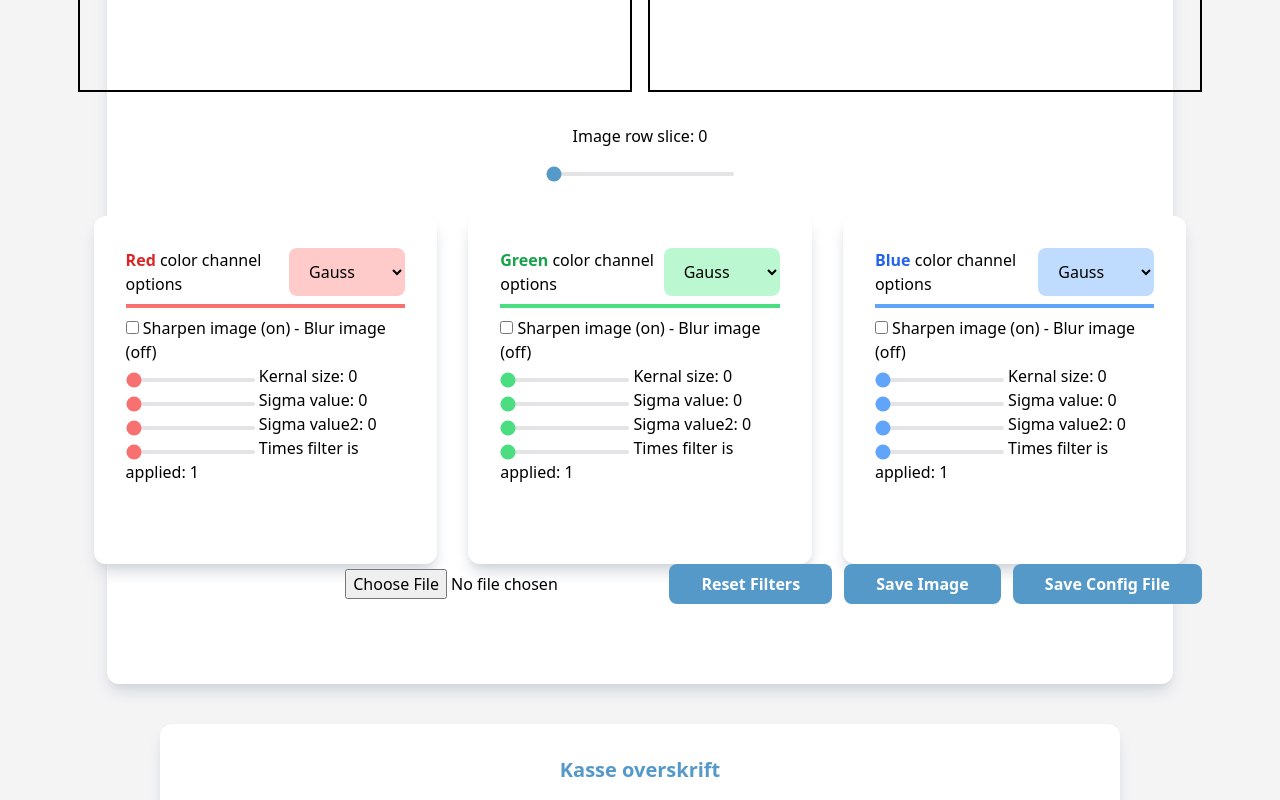
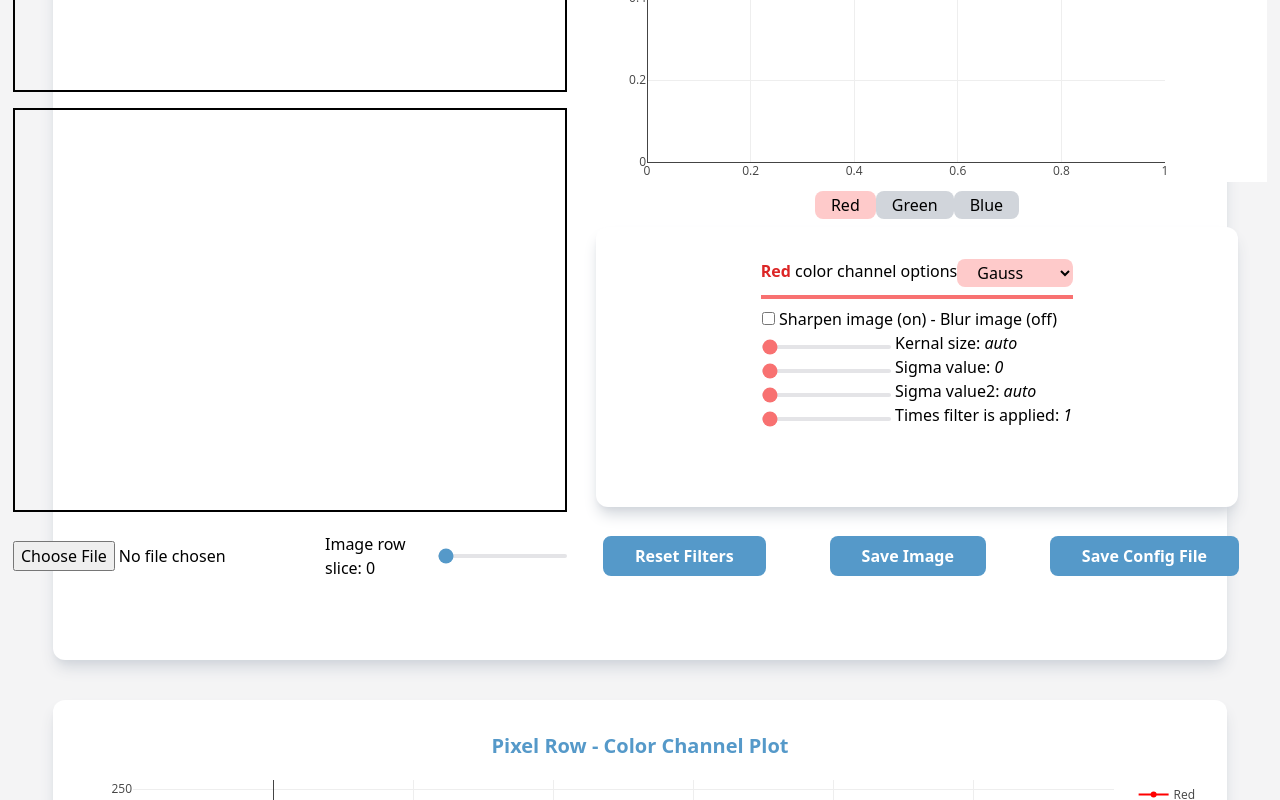
Before and after one commit to VictorIbs1307/master-thesis-demo, a website built with Parcel: page src/index.html in a window 1280 px wide. Shown: the part 500-1300 px from the top of the page. Built offline with nearby package versions, Linux system fonts and the light colour scheme.

Commit message:
Stable version

```diff
--- a/src/index.html
+++ b/src/index.html
@@ -11,30 +11,41 @@
 
 <body class="bg-zinc-100">
     <header class="flex items-center justify-center w-full h-14 bg-[#5599c9] mb-10 shadow-gray-300 shadow-lg text-white font-semibold text-lg">
-        Projekt navn
+        Master Thesis - Rendering of screen colors for Protecting Children's Eyesight 2023
     </header>
 
     <div class="flex flex-col bg-zinc-100">
         <!-- FIRST ROW -->
-        <div class="flex flex-col pb-20 items-center mx-auto w-10/12 bg-white p-8 rounded-xl shadow-gray-300 shadow-lg">
-            <h2 class="flex justify-center text-[#5599c9] font-bold text-xl">Kasse overskrift</h2>
+        <div class="flex flex-col pb-20 items-center mx-auto w-11/12 bg-white p-8 rounded-xl shadow-gray-300 shadow-lg">
+            <h2 class="flex justify-center text-[#5599c9] font-bold text-xl">
+                Image - Color Channels - Filtering Demo
+            </h2>
             <div class="flex flex-col mt-8" id="myViews">
-                <div class=" ">
-                    <div class="flex justify-center flex-column space-x-4">
-                        <canvas class="border-2 border-black mb-4" id="Mycanvas" width="550" class="w-5/12" height="400"></canvas>
-                        <canvas class="border-2 border-black mb-4" id="ProcessCanvas" width="550" height="400"></canvas>
-                        <!-- <canvas id="myChart" style="max-width:700px"></canvas> -->
+                <div class="flex flex-row">
+                    <div class="flex flex-col">
+                        <canvas class="border-2 border-black mb-4" id="Mycanvas" width="550" height="400"></canvas>
+                        <canvas class="border-2 border-black " id="ProcessCanvas" width="550" height="400"></canvas>
+                        <div class="flex justify-between items-center pt-5">
+                            <input class="input-files" type="file" accept="image/*,video/*" />
+                            <div class="flex justify-between items-center">
+                                <label class="pr-2" for="image-row-slice">Image row slice: <output id="image-row-slice-value">0</output></label><br>
+                                <input class="hover:cursor-pointer accent-[#5599c9] bg-zinc-200" id="image-row-slice" type="range" min="0" max="10" value="0">
+                            </div>
                         </div>
                     </div>
 
-
-
-                <div class="flex flex-col items-center mt-4">
-                    <label for="image-row-slice">Image row slice: <output id="image-row-slice-value">0</output></label><br>
-                    <input class="w-1/6 hover:cursor-pointer accent-[#5599c9] bg-zinc-200" id="image-row-slice" type="range" min="0" max="10" value="0">
+                    <div class="flex justify-around flex-col pt-10">
+                        <div class="flex w-11/12">
+                            <div id='myDiv'>
+                                <!-- Plotly chart will be drawn inside this DIV -->
                             </div>
-                <div class="grid grid-cols-3 pt-10">
-                    <div class="flex flex-col pb-20 items-center mx-auto w-11/12 bg-white p-8 rounded-xl shadow-gray-300 shadow-lg ">
+                        </div>
+                        <div class="flex justify-center">
+                            <button id="colorOptionMenuTab" class="bg-red-200 rounded-lg py-0.5 px-4 outline-none">Red</button>
+                            <button id="colorOptionMenuTab" class="bg-gray-300  rounded-lg py-0.5 px-4 outline-none">Green</button>
+                            <button id="colorOptionMenuTab" class="bg-gray-300 rounded-lg py-0.5 px-4 outline-none">Blue</button>
+                        </div>
+                        <div id="colorOptionMenu" class="flex flex-col pb-20 items-center mx-auto w-11/12 bg-white p-8 rounded-xl shadow-gray-300 shadow-lg ">
                             <div class="flex justify-between border-b-4 border-red-400 pb-2">
                                 <h2><span class="text-red-600 font-semibold">Red</span> color channel options</h2>
                                 <select class="bg-red-200 rounded-lg py-0.5 px-4 outline-none" id="filterType">
@@ -47,16 +58,16 @@
                                 <input type="checkbox" id="blurOrSharpenCheckbox" name="blurOrSharp">
                                 <label for="vehicle1"> Sharpen image (on) - Blur image (off)</label><br>
                                 <input class="accent-red-400 bg-zinc-200" id="kernal-size" type="range" min="0" max="50" value="0">
-                            <label for="kernal-size">Kernal size: <output id="kernal-size-value">0</output></label><br>
+                                <label for="kernal-size">Kernal size: <output  class="italic"id="kernal-size-value">auto</output></label><br>
                                 <input class="accent-red-400 bg-zinc-200" id="sigma" type="range" min="0" max="10" value="0" step="0.1">
-                            <label for="sigma">Sigma value: <output id="sigma-value">0</output></label><br>
+                                <label for="sigma">Sigma value: <output class="italic" id="sigma-value">0</output></label><br>
                                 <input class="accent-red-400 bg-zinc-200" id="sigma2" type="range" min="0" max="10" value="0" step="0.1">
-                            <label for="sigma">Sigma value2: <output id="sigma-value2">0</output></label><br>
+                                <label for="sigma">Sigma value2: <output class="italic" id="sigma-value2">auto</output></label><br>
                                 <input class="accent-red-400 bg-zinc-200" id="time-filter-applied" type="range" min="1" max="10" value="0">
-                            <label for="time-filter-applied">Times filter is applied: <output id="time-filter-applied-value">1</output></label><br>
+                                <label for="time-filter-applied">Times filter is applied: <output class="italic" id="time-filter-applied-value">1</output></label><br>
                             </div>
                         </div>
-                    <div class="flex flex-col pb-20 items-center mx-auto w-11/12 bg-white p-8 rounded-xl shadow-gray-300 shadow-lg ">
+                        <div id="colorOptionMenu" class="hidden flex flex-col pb-20 items-center mx-auto w-11/12 bg-white p-8 rounded-xl shadow-gray-300 shadow-lg ">
                             <div class="flex justify-between border-b-4 border-green-400 pb-2">
                                 <h2><span class="text-green-600 font-semibold">Green</span> color channel options</h2>
                                 <select class="bg-green-200 rounded-lg py-0.5 px-4 outline-none" id="filterType">
@@ -68,16 +79,16 @@
                                 <input type="checkbox" id="blurOrSharpenCheckbox" name="blurOrSharp">
                                 <label for="vehicle1"> Sharpen image (on) - Blur image (off)</label><br>
                                 <input class="accent-green-400 bg-zinc-200" id="kernal-size" type="range" min="0" max="50" value="0">
-                            <label for="kernal-size">Kernal size: <output id="kernal-size-value">0</output></label><br>
+                                <label for="kernal-size">Kernal size: <output class="italic" id="kernal-size-value">auto</output></label><br>
                                 <input class="accent-green-400 bg-zinc-200" id="sigma" type="range" min="0" max="10" value="0" step="0.1">
-                            <label for="sigma">Sigma value: <output id="sigma-value">0</output></label><br>
+                                <label for="sigma">Sigma value: <output class="italic" id="sigma-value">0</output></label><br>
                                 <input class="accent-green-400 bg-zinc-200" id="sigma2" type="range" min="0" max="10" value="0" step="0.1">
-                            <label for="sigma">Sigma value2: <output id="sigma-value2">0</output></label><br>
+                                <label for="sigma">Sigma value2: <output class="italic" id="sigma-value2">auto</output></label><br>
                                 <input class="accent-green-400 bg-zinc-200" class="accent-red-600" id="time-filter-applied" type="range" min="1" max="10" value="0">
-                            <label for="time-filter-applied">Times filter is applied: <output id="time-filter-applied-value">1</output></label>
+                                <label for="time-filter-applied">Times filter is applied: <output class="italic" id="time-filter-applied-value">1</output></label>
                             </div>
                         </div>
-                    <div class="flex flex-col pb-20 items-center mx-auto w-11/12 bg-white p-8 rounded-xl shadow-gray-300 shadow-lg ">
+                        <div id="colorOptionMenu" class="hidden flex flex-col pb-20 items-center mx-auto w-11/12 bg-white p-8 rounded-xl shadow-gray-300 shadow-lg ">
                             <div class="flex justify-between border-b-4 border-blue-400 pb-2">
                                 <h2><span class="text-blue-600 font-semibold">Blue</span> color channel options</h2>
                                 <select class="bg-blue-200 rounded-lg py-0.5 px-4 outline-none" id="filterType">
@@ -89,62 +100,38 @@
                                 <input type="checkbox" id="blurOrSharpenCheckbox" name="blurOrSharp">
                                 <label for="vehicle1"> Sharpen image (on) - Blur image (off)</label><br>
                                 <input class="accent-blue-400 bg-zinc-200" id="kernal-size" type="range" min="0" max="50" value="0">
-                            <label for="kernal-size">Kernal size: <output id="kernal-size-value">0</output></label><br>
+                                <label for="kernal-size">Kernal size: <output class="italic" id="kernal-size-value">auto</output></label><br>
                                 <input class="accent-blue-400 bg-zinc-200" id="sigma" type="range" min="0" max="10" value="0" step="0.1">
-                            <label for="sigma">Sigma value: <output id="sigma-value">0</output></label><br>
+                                <label for="sigma">Sigma value: <output class="italic" id="sigma-value">0</output></label><br>
                                 <input class="accent-blue-400 bg-zinc-200" id="sigma2" type="range" min="0" max="10" value="0" step="0.1">
-                            <label for="sigma">Sigma value2: <output id="sigma-value2">0</output></label><br>
+                                <label for="sigma">Sigma value2: <output class="italic" id="sigma-value2">auto</output></label><br>
                                 <input class="accent-blue-400 bg-zinc-200" id="time-filter-applied" type="range" min="1" max="10" value="0">
-                            <label for="time-filter-applied">Times filter is applied: <output id="time-filter-applied-value">1</output></label>
+                                <label for="time-filter-applied">Times filter is applied: <output class="italic" id="time-filter-applied-value">1</output></label>
                             </div>
                         </div>
-                </div>
-                <div class="ml-auto ">
-                    <input class="input-files" type="file" accept="image/*,video/*" />
+                        <div class="flex justify-around items-center pt-5">
                             <input class="px-8 py-2 ml-2 rounded-lg bg-[#5599c9] hover:bg-[#2978b1] hover:cursor-pointer transition-colors text-white font-semibold shadow-gray-300" id="reset-all" type="button" value="Reset Filters">
                             <input class="px-8 py-2 ml-2 rounded-lg bg-[#5599c9] hover:bg-[#2978b1] hover:cursor-pointer transition-colors text-white font-semibold shadow-gray-300" id="save" type="button" value="Save Image">
                             <input class="px-8 py-2 ml-2 rounded-lg bg-[#5599c9] hover:bg-[#2978b1] hover:cursor-pointer transition-colors text-white font-semibold shadow-gray-300" id="saveConfig" type="button" value="Save Config File">
                         </div>
                     </div>
                 </div>
-
-
-        <!-- SECOND ROW -->
-        <div class="flex flex-col mt-10 pb-20 mx-auto w-3/4 bg-white p-8 rounded-xl shadow-gray-300 shadow-lg">
-            <h2 class="flex justify-center text-[#5599c9] font-bold text-xl">Kasse overskrift</h2>
-            <div class="flex mt-10">
-                <div id='myDiv' style="height: 400px;">
-                    <!-- Plotly chart will be drawn inside this DIV -->
-                </div>
-                <div class="w-1/2">
-                    <!-- RED -->
-                    <div class="mb-4">
-                        <!--red-channel-options -->
-
-                    </div>
-                    <!-- GREEN -->
-                    <div class="mb-4">
-
-                    </div>
-                    <!-- BLUE -->
-                    <div class="blue-channel-options">
-
-                    </div>
-                </div>
             </div>
         </div>
 
         <!-- THIRD ROW -->
-        <div class="mx-auto flex-col w-3/4 bg-white pt-8 mt-10 rounded-xl shadow-gray-300 shadow-lg">
-            <h2 class="flex justify-center text-[#5599c9] font-bold text-xl mb-0">Kasse overskrift</h2>
-            <div class="mt-0" id='myPlot2'>
+        <div class="mx-auto flex-col w-11/12 bg-white pt-8 mt-10 rounded-xl shadow-gray-300 shadow-lg">
+            <h2 class="flex justify-center text-[#5599c9] font-bold text-xl mb-0">
+                Pixel Row - Color Channel Plot
+            </h2>
+            <div class="" id='myPlot2'>
                 <!-- Plotly chart will be drawn inside this DIV  -->
             </div>
         </div>
         <div>
 
             <footer class="flex items-center justify-center w-full h-14 bg-[#5599c9] mt-10 shadow-gray-300 shadow-lg text-white font-semibold text-lg">
-                Projekt navn
+                Master Thesis - Rendering of screen colors for Protecting Children's Eyesight 2023
             </footer>
         </div>
     </div>
@@ -153,7 +140,5 @@
 </body>
 
 </html>
+
 <script src="./index.ts"></script>
-<!-- <script src='https://cdn.plot.ly/plotly-2.18.0.min.js'></script> -->
-<!-- <script src="./index.ts"></script> -->
-<!-- <script type="module" src="./js/tester.js"></script> -->
--- a/src/index.ts
+++ b/src/index.ts
@@ -21,6 +21,9 @@ let timeFiltersAplliedValues = document.querySelectorAll<HTMLInputElement>('[id=
 let imageRowSliceValue = document.querySelector<HTMLInputElement>('#image-row-slice-value');
 let saveButton = document.querySelector<HTMLInputElement>('#save');
 
+let colorOptionMenuTabButtons = document.querySelectorAll<HTMLInputElement>('[id=colorOptionMenuTab]');
+let colorOptionMenus = document.querySelectorAll<HTMLElement>('[id=colorOptionMenu]');
+
 let filter = new Filter();
 let illustrator = new Illustrator();
 
@@ -35,7 +38,12 @@ function init() {
 
     for (let i = 0; i < kernelSizes.length; i++) {
         kernelSizes[i].addEventListener('input', function() {
-            kernalSizesValues[i].value = kernelSizes[i].value;
+            if(kernelSizes[i].value === "0"){
+                kernalSizesValues[i].value = "auto";
+            }
+            else {
+                kernalSizesValues[i].value = kernelSizes[i].value;
+            }
             update();
         }, false);
     };
@@ -49,7 +57,12 @@ function init() {
 
     for (let i = 0; i < sigmas2.length; i++) {
         sigmas2[i].addEventListener('input', function() {
-            sigmaValues2[i].value = sigmas2[i].value;
+            if(sigmas2[i].value === "0"){
+                sigmaValues2[i].value = "auto";
+            }
+            else {
+                sigmaValues2[i].value = sigmas2[i].value;
+            }
             update();
         }, false);
     };
@@ -88,6 +101,26 @@ function init() {
             downloadLink.setAttribute('href', dataURL);
             downloadLink.click();
         }
+    });
+
+    const buttonColorClasses = ["bg-red-200", "bg-green-200", "bg-blue-200", "bg-gray-300"];
+    colorOptionMenuTabButtons.forEach(button => {
+        button.addEventListener('click', () => {
+
+            // Turn all non-clicked buttons grey
+            colorOptionMenuTabButtons.forEach((otherButton,i) => {
+                otherButton.classList.remove(...buttonColorClasses);
+
+                if (otherButton !== button) {
+                    otherButton.classList.add(buttonColorClasses[3]);
+                    colorOptionMenus[i].style.display = "none";
+                }
+                else {
+                    otherButton.classList.add(buttonColorClasses[i]);
+                    colorOptionMenus[i].style.display = "flex";
+                }
+            });
+        });
     });
 
     illustrator.initKernelGraph();
--- a/src/ts/illustrations.ts
+++ b/src/ts/illustrations.ts
@@ -22,11 +22,19 @@ export class Illustrator {
 
         this.plotDefaultKernelLayout = {
             xaxis: { range: [0, 1] },
-            yaxis: { range: [0, 1] }
+            yaxis: { range: [0, 1] },
+            margin: {
+                t: 20,
+                b: 20,
+            }
         };
 
         this.plotDefaultFrequencyLayout = {
-            yaxis: { range: [-10, 256] }
+            yaxis: { range: [-10, 256] },
+            margin: {
+                t: 20,
+                b: 20,
+            }
         };
     }
 
```
Also changed, not shown: src/app.css. Lines whose indentation alone changed are shown as unchanged.
